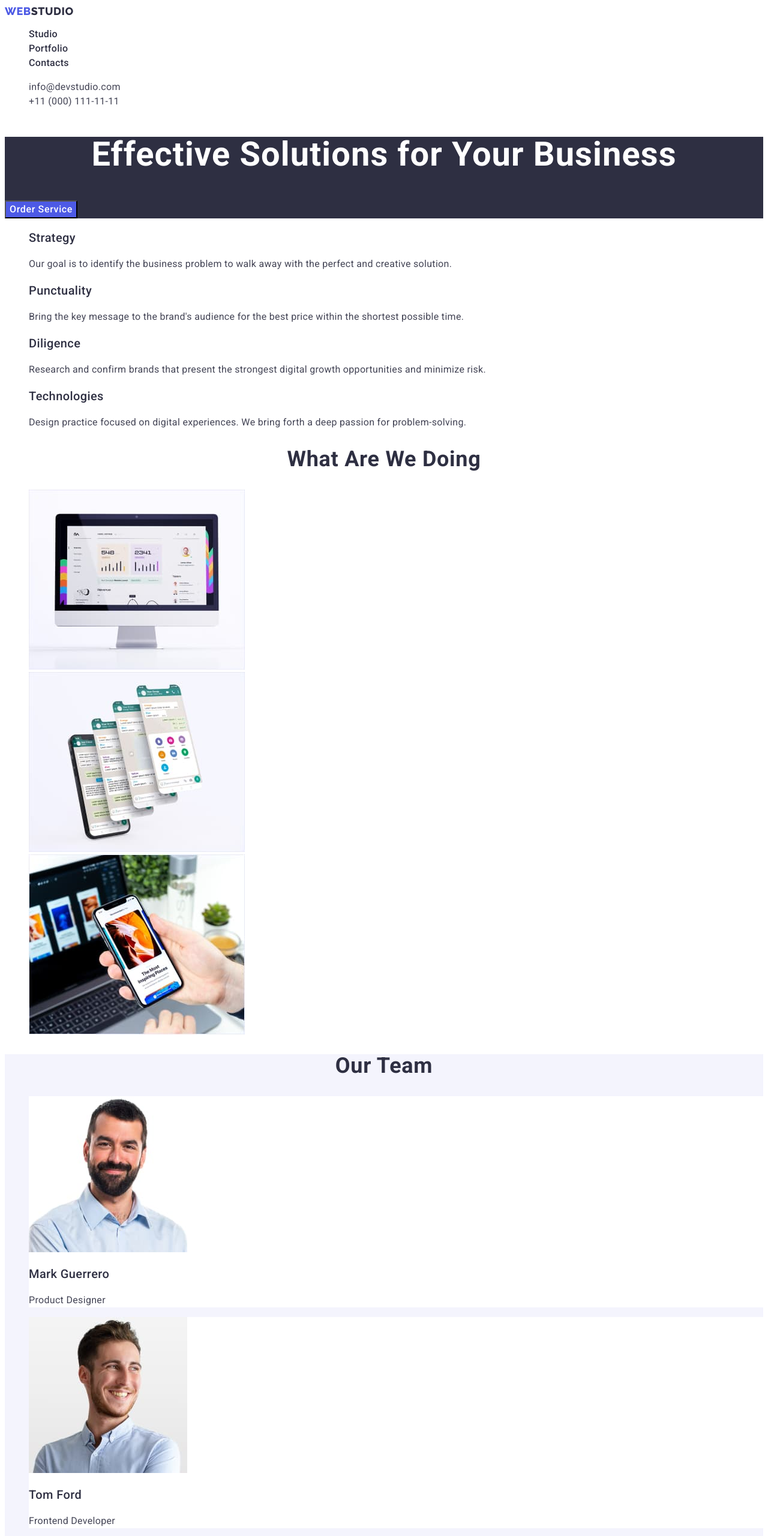
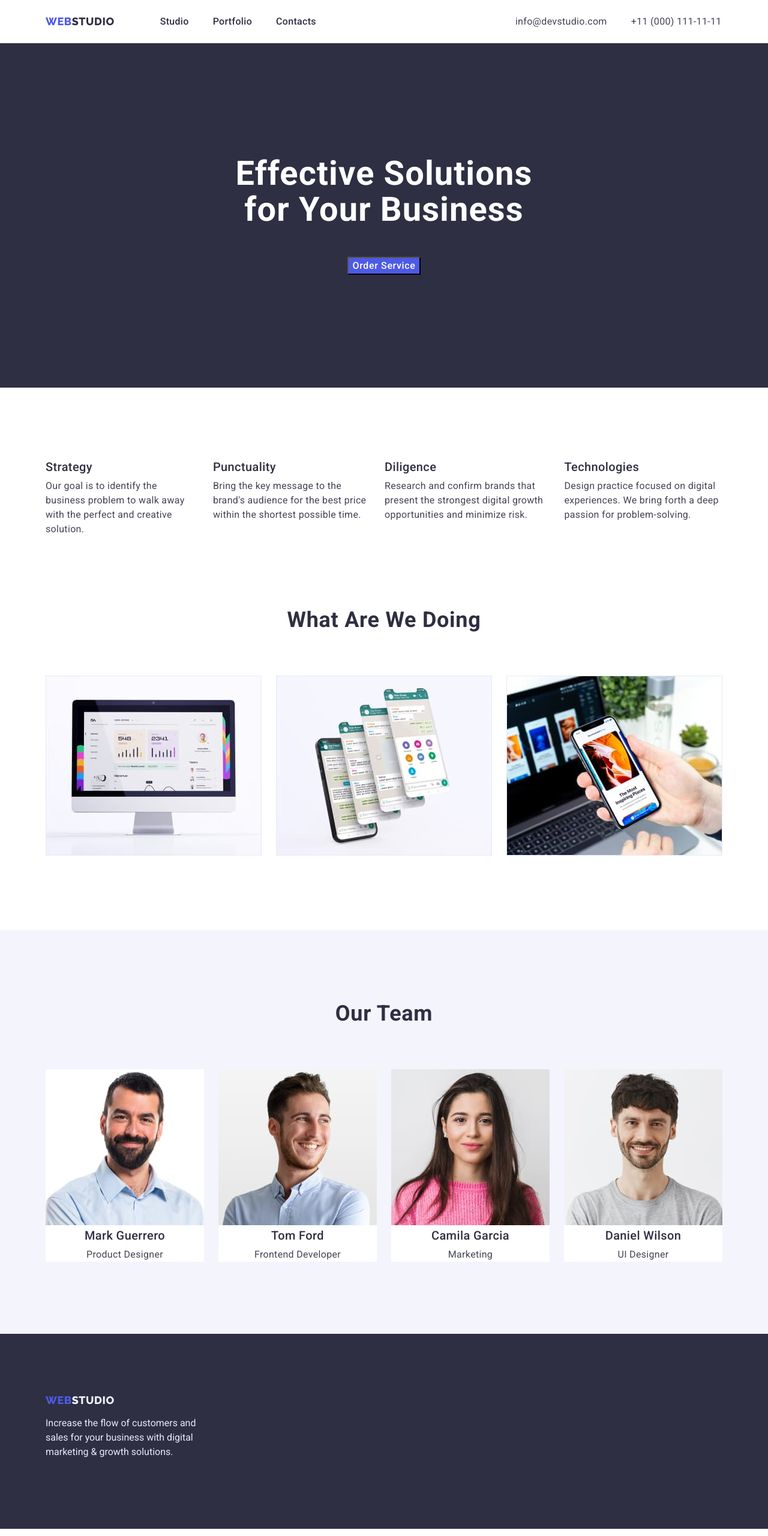
Before and after one commit to Nikolaihait4/goit-markup-hw-03, a plain HTML site: page index.html in a window 1280 px wide. Shown: the top 2560 px of the page at 60% size. Drawn offline with nearby package versions, Linux system fonts and the light colour scheme; files whose address does not match are found by name.

Commit message:
20423 flexbox

```diff
--- a/css/styles.css
+++ b/css/styles.css
@@ -21,21 +21,45 @@
 }
 
 .list {
+  padding: 0;
+  margin: 0;
+
   list-style: none;
+}
+
+/* .box{
+  outline: 2px solid tomato;
+} */
+
+.section-padding {
+  padding-top: 0;
+  padding-bottom: 0;
+}
+
+.container {
+  width: 1158px;
+  padding-left: 15px;
+  padding-right: 15px;
+  margin: 0 auto;
 }
 
 /* Header 1 */
 .hero-title {
+  margin-top: 0;
+  margin-bottom: 48px;
+
   font-weight: 700;
   font-size: 56px;
   line-height: 1.07;
-  text-align: center;
   letter-spacing: 0.02em;
   color: var(--body-background-color);
 }
 
 /* Header 2 */
 .header-zwai {
+  margin-top: 0;
+  margin-bottom: 72px;
+
   font-weight: 700;
   font-size: 36px;
   line-height: 1.11;
@@ -47,6 +71,9 @@
 
 /* Header 3 */
 .header-drai {
+  margin-top: 0;
+  margin-bottom: 8px;
+
   font-weight: 500;
   font-size: 20px;
   line-height: 1.2;
@@ -55,12 +82,16 @@
 }
 
 body {
+  margin: 0;
   font-family: 'Roboto', sans-serif;
   background-color: var(--body-background-color);
   color: var(--body-text-color);
 }
 
 .main-text {
+  margin-top: 0;
+  margin-bottom: 0;
+
   font-size: 16px;
   line-height: 1.5;
   letter-spacing: 0.02em;
@@ -68,7 +99,10 @@ body {
 }
 
 /* Header */
+
 .main-logo {
+  margin-right: 76px;
+
   font-family: 'Raleway', sans-serif;
   font-weight: 800;
   font-size: 18px;
@@ -78,17 +112,35 @@ body {
   color: var(--primary-brand-color);
 }
 
+.main-nav {
+  display: flex;
+  align-items: center;
+}
+
 .main-logo .logo-part {
   color: var(--dark-color);
 }
 
 /* Site nav */
+.site-nav {
+  display: flex;
+}
+
 .studio-page {
+  display: block;
+  padding-top: 24px;
+  padding-bottom: 24px;
+  margin-right: 40px;
+
   font-weight: 500;
   font-size: 16px;
   line-height: 1.5;
   letter-spacing: 0.02em;
   color: var(--dark-color);
+}
+
+.last-child {
+  margin-right: 332px;
 }
 
 .studio-page:hover,
@@ -105,7 +157,22 @@ body {
   color: var(--body-text-color);
 }
 
+.feedback-nav {
+  display: flex;
+}
+
 .feedback-email {
+  margin-right: 40px;
+
+  font-size: 16px;
+  line-height: 1.5;
+  letter-spacing: 0.02em;
+  color: var(--body-text-color);
+}
+
+.feedback-telefon {
+  margin-right: 0;
+
   font-size: 16px;
   line-height: 1.5;
   letter-spacing: 0.02em;
@@ -113,14 +180,22 @@ body {
 }
 
 .feedback-email:hover,
-.feedback-email:focus {
+.feedback-email:focus,
+.feedback-telefon:hover,
+.feedback-telefon:focus {
   color: var(--pressed-state-color);
 }
 /* Studio */
+
 /* Main */
-/* section 1 */
+/* section 1 hero-section*/
 
 .hero-section {
+  padding-top: 188px;
+  padding-bottom: 188px;
+  margin-bottom: 120px;
+  text-align: center;
+
   background-color: var(--hero-background-color);
 }
 
@@ -140,8 +215,36 @@ body {
   cursor: pointer;
 }
 
+/* section 2 our-advantages */
+.our-advantages {
+  margin-bottom: 120px;
+}
+
+.advantages-item {
+  display: flex;
+}
+
+li.text {
+  margin-right: 24px;
+}
+
+/* section 3 we-doing */
+.we-doing {
+  margin-bottom: 120px;
+}
+
+.wedoing-item {
+  display: flex;
+}
+
+li.wedoing-image {
+  margin-right: 24px;
+}
+
 /* section 4 */
 .section-vier {
+  padding-top: 120px;
+  padding-bottom: 120px;
   background-color: var(--light-color);
 }
 
@@ -149,8 +252,19 @@ body {
   background-color: var(--body-background-color);
 }
 
+.ourteam-item {
+  display: flex;
+  text-align: center;
+}
+
+li.ourteam-image {
+  margin-right: 24px;
+}
+
 /* Footer */
 .footer-item {
+  padding-top: 100px;
+  padding-bottom: 100px;
   background-color: var(--dark-color);
 }
 
@@ -163,6 +277,8 @@ body {
 }
 
 .footer-inform {
+  margin-top: 16px;
+
   font-weight: 400;
   font-size: 16px;
   line-height: 24px;
@@ -172,7 +288,22 @@ body {
 /* Portfolio */
 /* Main */
 
-/* Filters */
+/* section-filters */
+.filters {
+  padding-top: 96px;
+  padding-bottom: 120px;
+}
+
+.button-item {
+  margin-bottom: 72px;
+  display: flex;
+  justify-content: center;
+}
+
+li.buttonitem-filters {
+  margin-right: 24px;
+}
+
 .button-portfolio {
   color: var(--primary-brand-color);
   background-color: var(--light-color);
@@ -197,3 +328,30 @@ body {
   letter-spacing: 0.02em;
   color: var(--dark-color);
 }
+
+.filters-image {
+  display: flex;
+  flex-wrap: wrap;
+  /* background-color: teal; */
+}
+
+.filters-element {
+  width: 360px;
+  /* background-color: tomato; */
+}
+
+.filters-element:not(:nth-child(3n)) {
+  margin-right: 24px;
+}
+
+/* .filters-element:nth-child(3n){
+  margin-right: 0;
+} */
+
+.filters-element:not(:nth-last-child(-n + 3)) {
+  margin-bottom: 48px;
+}
+
+/* .filters-element:nth-last-child(-n+3){
+  margin-bottom: 0;
+} */
--- a/index.html
+++ b/index.html
@@ -5,69 +5,83 @@
     <meta http-equiv="X-UA-Compatible" content="IE=edge" />
     <meta name="viewport" content="width=device-width, initial-scale=1.0" />
     <title>WebStudio</title>
-    <link rel="stylesheet" href="./css/styles.css" />
     <link rel="preconnect" href="https://fonts.googleapis.com" />
     <link rel="preconnect" href="https://fonts.gstatic.com" crossorigin />
     <link
       href="https://fonts.googleapis.com/css2?family=Raleway:wght@800&family=Roboto:wght@400;500;700;900&display=swap"
       rel="stylesheet"
     />
+
+    <link
+      rel="stylesheet"
+      href="https://cdnjs.cloudflare.com/ajax/libs/modern-normalize/1.1.0/modern-normalize.min.css"
+      integrity="sha512-wpPYUAdjBVSE4KJnH1VR1HeZfpl1ub8YT/NKx4PuQ5NmX2tKuGu6U/JRp5y+Y8XG2tV+wKQpNHVUX03MfMFn9Q=="
+      crossorigin="anonymous"
+      referrerpolicy="no-referrer"
+    />
+
+    <link rel="stylesheet" href="./css/styles.css" />
   </head>
   <body>
     <header>
-      <nav>
+      <div class="container box main-nav">
+        <nav class="main-nav">
           <a href="./index.html" class="main-logo link"
             >Web<span class="logo-part link">Studio</span>
           </a>
-        <ul class="list">
+          <ul class="list site-nav">
             <li><a href="./index.html" class="studio-page link">Studio</a></li>
             <li>
               <a href="./portfolio.html" class="studio-page link">Portfolio</a>
             </li>
-          <li><a href="" class="studio-page link">Contacts</a></li>
+            <li><a href="" class="studio-page link last-child">Contacts</a></li>
           </ul>
         </nav>
         <address class="feedback">
-        <ul class="list">
+          <ul class="list feedback-nav">
             <li>
               <a href="mailto:info@devstudio.com" class="feedback-email link"
                 >info@devstudio.com</a
               >
             </li>
             <li>
-            <a href="tel:+110001111111" class="feedback-email link"
+              <a href="tel:+110001111111" class="feedback-telefon link"
                 >+11 (000) 111-11-11</a
               >
             </li>
           </ul>
         </address>
+      </div>
     </header>
     <main>
       <!--section 1-->
       <section class="hero-section">
-        <h1 class="hero-title">Effective Solutions for Your Business</h1>
+        <div class="container box">
+          <h1 class="hero-title">Effective Solutions<br>for Your Business</h1>
           <button type="button" class="button">Order Service</button>
+        </div>
       </section>
 
       <!--section 2-->
-      <section>
+      <section class="our-advantages">
+        <div class="container box">
           <h2 class="header-zwai" hidden>Our advantages</h2>
-        <ul class="list">
-          <li>
+          <ul class="list advantages-item">
+            <li class="text">
               <h3 class="header-drai">Strategy</h3>
               <p class="main-text">
-              Our goal is to identify the business problem to walk away with the
-              perfect and creative solution.
+                Our goal is to identify the business problem to walk away with
+                the perfect and creative solution.
               </p>
             </li>
-          <li>
+            <li class="text">
               <h3 class="header-drai">Punctuality</h3>
               <p class="main-text">
                 Bring the key message to the brand's audience for the best price
                 within the shortest possible time.
               </p>
             </li>
-          <li>
+            <li class="text">
               <h3 class="header-drai">Diligence</h3>
               <p class="main-text">
                 Research and confirm brands that present the strongest digital
@@ -82,17 +96,23 @@
               </p>
             </li>
           </ul>
+        </div>
       </section>
 
       <!--section 3-->
-      <section>
+      <section class="we-doing">
+        <div class="container box">
           <h2 class="header-zwai">What are we doing</h2>
-        <ul class="list">
-          <li>
+          <ul class="list wedoing-item">
+            <li class="wedoing-image">
               <img src="./images/studio/comp.jpg" alt="Computer" width="360" />
             </li>
-          <li>
-            <img src="./images/studio/telefon.jpg" alt="Telefon" width="360" />
+            <li class="wedoing-image">
+              <img
+                src="./images/studio/telefon.jpg"
+                alt="Telefon"
+                width="360"
+              />
             </li>
             <li>
               <img
@@ -102,13 +122,15 @@
               />
             </li>
           </ul>
+        </div>
       </section>
 
       <!--section 4-->
       <section class="section-vier">
+        <div class="container box">
           <h2 class="header-zwai">Our Team</h2>
-        <ul class="list">
-          <li class="team-item">
+          <ul class="list ourteam-item">
+            <li class="team-item ourteam-image">
               <img
                 src="./images/studio/markguerero.jpg"
                 alt="Mark Guerrero"
@@ -117,12 +139,16 @@
               <h3 class="header-drai">Mark Guerrero</h3>
               <p class="main-text">Product Designer</p>
             </li>
-          <li class="team-item">
-            <img src="./images/studio/tomford.jpg" alt="Tom Ford" width="264" />
+            <li class="team-item ourteam-image">
+              <img
+                src="./images/studio/tomford.jpg"
+                alt="Tom Ford"
+                width="264"
+              />
               <h3 class="header-drai">Tom Ford</h3>
               <p class="main-text">Frontend Developer</p>
             </li>
-          <li class="team-item">
+            <li class="team-item ourteam-image">
               <img
                 src="./images/studio/camilagarcia.jpg"
                 alt="Camila Garcia"
@@ -141,16 +167,19 @@
               <p class="main-text">UI Designer</p>
             </li>
           </ul>
+        </div>
       </section>
     </main>
-    <footer class="footer-item">
+    <footer class="footer-item box">
+      <div class="container box">
         <a href="./index.html" class="main-logo link"
           >Web<span class="footer-part link">Studio</span>
         </a>
         <p class="footer-inform">
-        Increase the flow of customers and sales for your business with digital
-        marketing & growth solutions.
+          Increase the flow of customers and<br>sales for your business with
+          digital<br>marketing & growth solutions.
         </p>
+      </div>
     </footer>
   </body>
 </html>
```
Also changed, not shown: portfolio.html (+43 -24 lines). Lines whose indentation alone changed are shown as unchanged.
